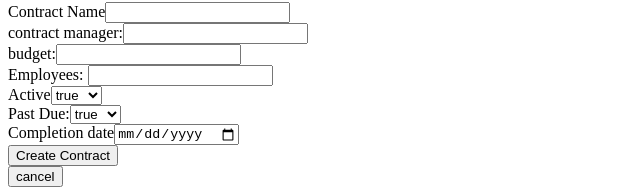
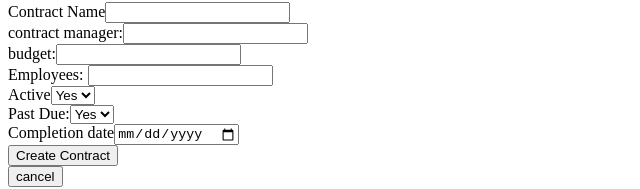
Before and after one commit to FigueroaR/contract-tracker-react, a React (Create React App) app: page /contract/new in a window 1280 px wide. Shown: the part 114-303 px from the top of the page, without its empty margins (0-640 px from the left). Built offline with nearby package versions, Linux system fonts and the light colour scheme.

Commit message:
newContract.js working properly, data write on firebase

```diff
--- a/src/components/contract/NewContract.js
+++ b/src/components/contract/NewContract.js
@@ -12,15 +12,26 @@ function NewContract(props){
     console.log("PROPS CREATE", props)
     let navigate = useNavigate()
 
-
+    const [contractName, setContractName] = useState("")
+    const[contractManager, setContractManager] = useState("")
+    const [budget, setBudget] = useState("")
+    const [dateOfcompletion, setDateOfcompletion] = useState("")
+    const [employeesTotal, setEmployeesTotal] = useState("")
+    const [active, setActive] = useState(false)
+    const [pastDue, setPastDue]  = useState(true)
 
     let onClickCancel = () => {
         console.log("cancel")
-        navigate("/")
+        //navigate("/")
     }
 
-    let handleSubmit = () => {
+    let handleClick = () => {
 
+    }
+
+    let handleSubmit = (e) => {
+        e.preventDefault()
+        props.postContract({contractName, contractManager, budget, dateOfcompletion, employeesTotal, active, pastDue})
     }
 
     return(
@@ -30,25 +41,25 @@ function NewContract(props){
             <div>
                     <form onSubmit={handleSubmit}>
                         <label>Contract Name</label>
-                        <input type="text" /><br/>
+                        <input type="text" onChange={ e => setContractName(e.target.value)}/><br/>
                         <label>contract manager:</label>
-                        <input type="text"  /><br/>
+                        <input type="text" onChange={e => setContractManager(e.target.value)} /><br/>
                         <label>budget:</label>
-                        <input type="text" /><br/>
+                        <input type="text" onChange={e => setBudget(e.target.value)}/><br/>
                         <label>Employees: </label>
-                        <input type="text"  /><br/>
-                        <label>Active</label>
-                        <select >
-                            <option  >true</option>
-                            <option  >false</option>
+                        <input type="text"  onChange={e => setEmployeesTotal(e.target.value)}/><br/>
+                        <label >Active</label>
+                        <select defaultValue={active} onChange={e => setActive(e.target.value)}>
+                            <option value={"Yes"} >Yes</option>
+                            <option value={"No"} >No</option>
                         </select> <br/>
                         <label>Past Due:</label>
-                        <select >
-                            <option >true</option>
-                            <option >false</option>
+                        <select defaultValue={pastDue} onChange={ e => setPastDue(e.target.value)}>
+                            <option >Yes</option>
+                            <option >No</option>
                         </select><br/>
                         <label>Completion date</label>
-                        <input type="date" /> <br/>
+                        <input type="date" onChange={e => setDateOfcompletion(e.target.value)}/> <br/>
 
                         <input type="submit" value="Create Contract" />
                     </form>
@@ -58,4 +69,8 @@ function NewContract(props){
     )
 }
 
-export default NewContract;
+const mapDispatchToProps = (dispatch) => bindActionCreators({
+    postContract
+  }, dispatch)
+
+export default connect(null, mapDispatchToProps)(NewContract);
--- a/src/redux/actions/index.js
+++ b/src/redux/actions/index.js
@@ -31,13 +31,20 @@ export const getContract = (obj) => {
 }
 
 export const postContract = (obj) => {
-    console.log("POST", obj)
+    console.log("POST", obj, )
     return (dispatch) => {
-        console.log("GET CONTRACTS")
         firebase.firestore()
         .collection("contracts")
         .doc(uuid())
-        .set()
+        .set({
+            active: obj.active,
+            budget: obj.budget,
+            contractManager: obj. contractManager,
+            contractName: obj.contractName,
+            dateOfcompletion: obj.dateOfcompletion,
+            employeesTotal: obj.employeesTotal,
+            pastDue: obj.pastDue
+        })
     }
 }
 
```
